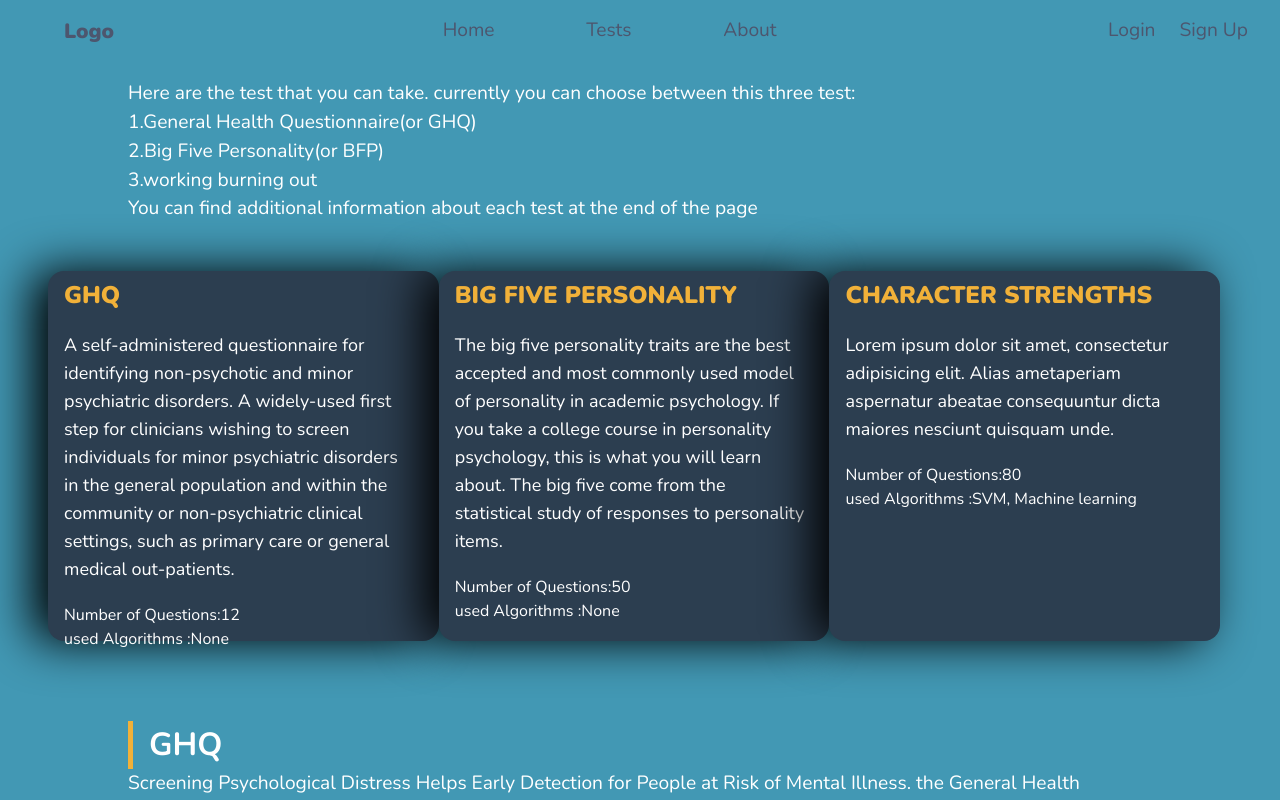
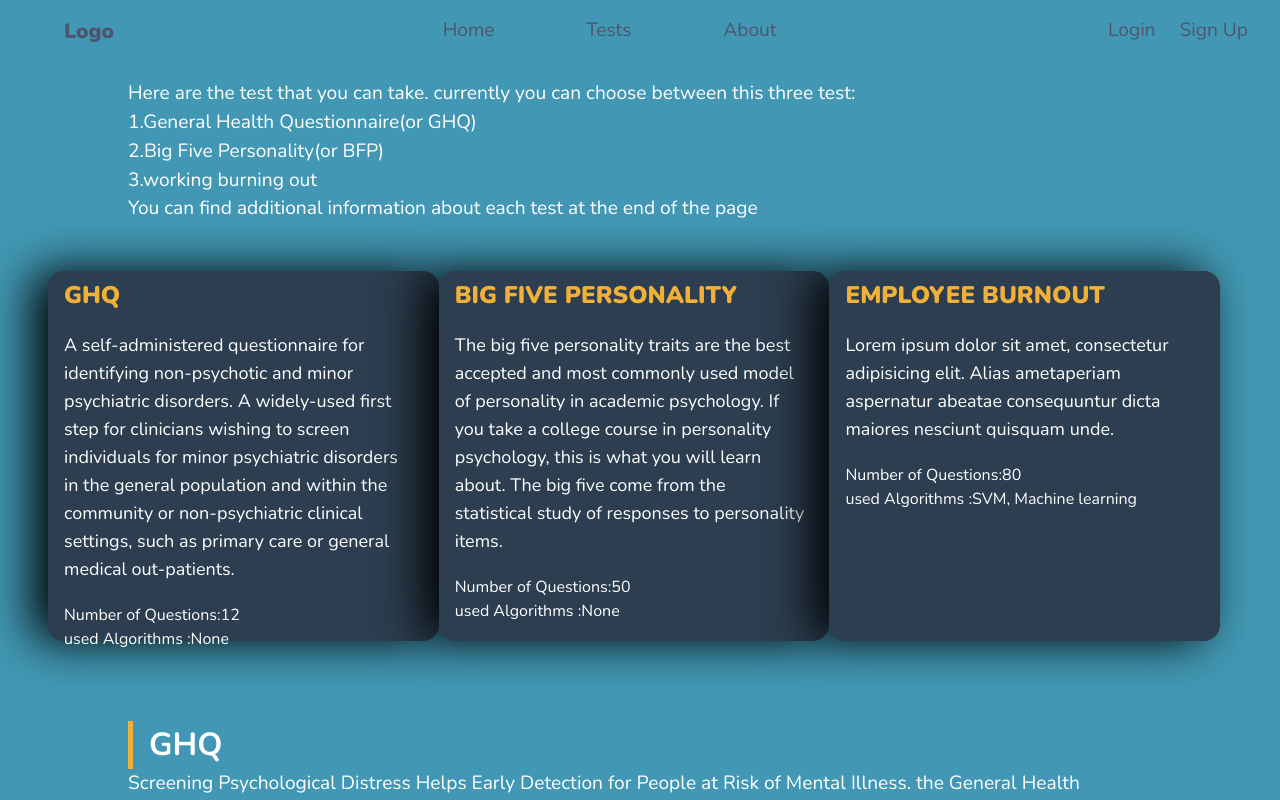
Before and after one commit to mostafa-rezaie/how-is-my-mental-health, a Vue app: page /tests in a window 1280 px wide. Shown: the top 800 px of the page. Built offline with nearby package versions, Linux system fonts and the light colour scheme.

Commit message:
link to tests home button

```diff
--- a/src/views/Home.vue
+++ b/src/views/Home.vue
@@ -12,7 +12,7 @@
         </div>
       </div>
       <div class="button-container mt-8 flex max-w-5 m-auto justify-around">
-        <button class="test-btn">Take a Test!</button>
+        <button class="test-btn" @click="toTests">Take a Test! </button>
         <!-- <button class="login-btn">Login</button> -->
       </div>
     </div>
@@ -48,6 +48,11 @@ export default {
   },
   destroyed() {
     document.body.classList.remove("body-home");
+  },
+  methods: {
+    toTests(){
+      this.$router.push('/tests')
+    }
   },
 };
 </script>
--- a/src/views/Tests.vue
+++ b/src/views/Tests.vue
@@ -113,12 +113,12 @@ export default {
         },
         {
           id: 3,
-          name: "CHARACTER STRENGTHS",
+          name: "EMPLOYEE BURNOUT",
           description:
             "Lorem ipsum dolor sit amet, consectetur adipisicing elit. Alias ametaperiam aspernatur abeatae consequuntur dicta maiores nesciunt quisquam unde.",
           numQuestion: "80",
           algorithms: "SVM, Machine learning",
-          duration: "20",
+          duration: "3",
         },
         // {
         //   id: 4,
```
